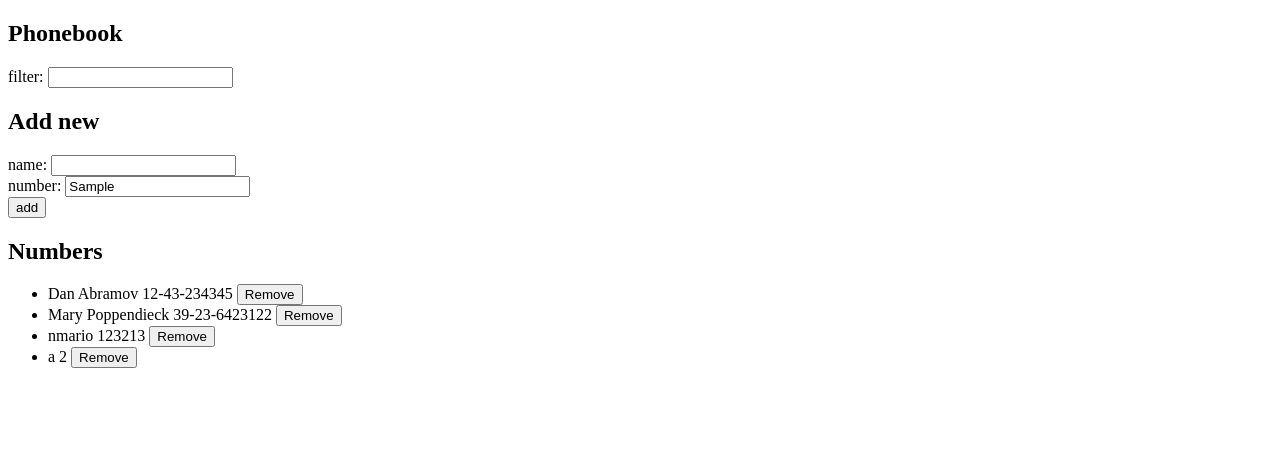
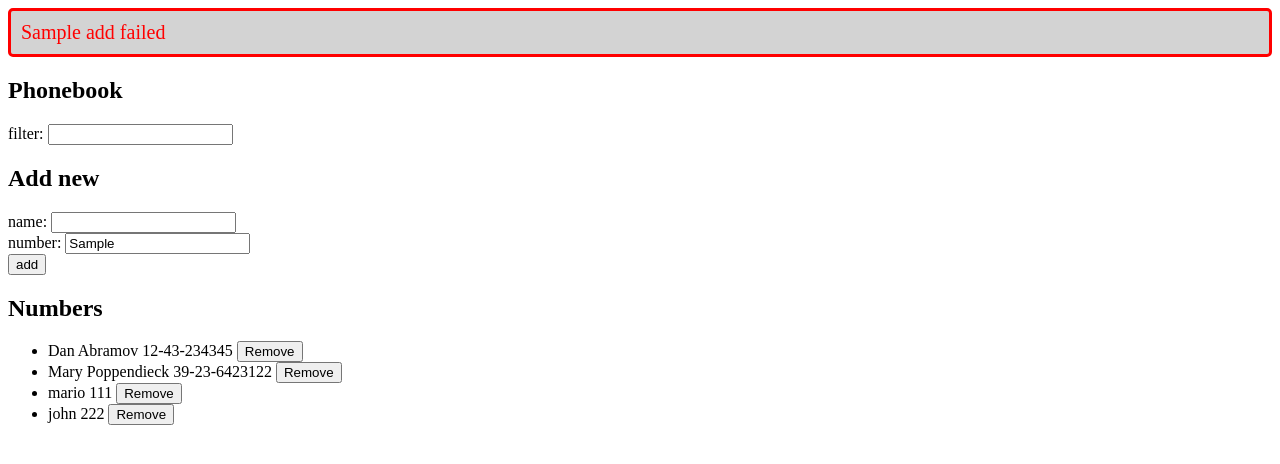
Before and after one commit to mariocauwe/fullstackopen, a React (Create React App) app in the folder part2/phonebook/: page / in a window 1280 px wide. Both pictures are taken after typing "Sample", "Sample" into the empty fields and a click on the button "add". Shown: the top 464 px of the page. Built offline with nearby package versions, Linux system fonts and the light colour scheme; no server answers; data requests are answered from the project's data file.

Commit message:
2.16 2.17

```diff
--- a/part2/phonebook/db.json
+++ b/part2/phonebook/db.json
@@ -11,13 +11,13 @@
       "id": 4
     },
     {
-      "name": "nmario",
-      "number": "123213",
+      "name": "mario",
+      "number": "111",
       "id": 5
     },
     {
-      "name": "a",
-      "number": "2",
+      "name": "john",
+      "number": "222",
       "id": 6
     }
   ]
--- a/part2/phonebook/src/App.js
+++ b/part2/phonebook/src/App.js
@@ -3,6 +3,9 @@ import Filter from './components/Filter'
 import NewPersonForm from './components/NewPersonForm'
 import Persons from './components/Persons'
 import  DbService from './services/dbService'
+import Status from './components/Status'
+
+import './style.css'
 
 const App = () => {
   console.log("re-render");
@@ -13,8 +16,20 @@ const App = () => {
   const [newPerson, setNewPerson] = useState({name:'',number:''})
 
   const [filter, setFilter] = useState('')
+  const [notification, setNotification] = useState({message:null,isError:false})
 
+  const ADDSUCCESS = " added successfully"
+  const ADDFAIL = " add failed"
+  const UPDATESUCCESS = " updated successfully"
+  const UPDATEFAIL = " update failed"
+  const REMOVESUCCESS = " removed successfully"
+  const REMOVEFAIL = " remove failed"
 
+  const updateNotification = (message,isError) => {
+    console.log("update notification",message)
+    setNotification({message,isError})
+    setTimeout( () => setNotification({message:null,isError:false}),10000)
+  }
   const reloadPeople = () => {
     console.log("loading people from db with axios");
     DbService.loadPeople().then( response => {
@@ -30,19 +45,53 @@ const App = () => {
     if(newPerson.name.length===0) return
 
     var p = persons.find(person => person.name===newPerson.name)
-    if(p!==undefined) {
+    if(p) {
       if(window.confirm(`${newPerson.name} is already in the phonebook. Replace the old number?`)) {
-        DbService.updateNumber({...p, number:newPerson.number})
+      DbService.updateNumber({...p, number:newPerson.number})
+      .then(response => {
+          console.log("response from update",response)
+          updateNotification(newPerson.name + UPDATESUCCESS,false)
+        })
+      .catch( error => {
+            updateNotification(newPerson.name + UPDATEFAIL,true)
+      })
       }
-      return
     }
-    DbService.savePerson(newPerson)
-      .then(response => {
-        console.log(response);
-        setPersons(persons.concat(newPerson))
-      }
-      )
+    else {
+      DbService.savePerson(newPerson)
+        .then(response => {
+          updateNotification(newPerson.name + ADDSUCCESS,false)
+          setPersons(persons.concat(newPerson))
+        })
+        .catch(error => {
+          updateNotification(newPerson.name + ADDFAIL,true)
+      })
+    }
     setNewPerson({name:'',number:''})
+  }
+
+  const removePerson = (e) => {
+    console.log("removePerson execution",e.target.value)
+    const p = filteredPersons.find(person => person.id==e.target.value)
+    if(p && window.confirm(`Are you sure te remove ${p.name}?`)) {
+      console.log("Ok to delete person")
+      DbService.removePerson(e.target.value)
+        .then(response => {
+          console.log("app then remove", response)
+          updateNotification(p.name + REMOVESUCCESS,false)
+          //setPersons(persons. concat(newPerson))
+        })
+        .catch(error => {
+          console.log("app catch remove", error)
+          updateNotification(p.name + REMOVEFAIL,true)
+        })
+    }
+  }
+
+  const search = (e) => {
+    console.log("filter on", e.target.value)
+    setFilter(e.target.value)
+    setFilteredPersons(persons.filter(person => person.name.toLowerCase().includes(e.target.value.toLowerCase())))
   }
 
   const handleNameChange = (e) => {
@@ -52,25 +101,11 @@ const App = () => {
     setNewPerson({name:newPerson.name, number:e.target.value})
   }
 
-  const search = (e) => {
-    console.log("filter on", e.target.value)
-    setFilter(e.target.value)
-    setFilteredPersons(persons.filter(person => person.name.toLowerCase().includes(e.target.value.toLowerCase())))
-  }
-
-  const removePerson = (e) => {
-    console.log("removePerson execution",e.target.value)
-    const p = filteredPersons.find(person => person.id==e.target.value)
-    if(p!==undefined && window.confirm(`Are you sure te remove ${p.name}?`)) {
-      console.log("Ok to delete person")
-      DbService.removePerson(e.target.value)
-    }
-  }
-
   useEffect( reloadPeople ,[])
 
   return (
     <div>
+      <Status message={notification.message} isError={notification.isError} />
       <h2>Phonebook</h2>
       <Filter filter={filter} search={search} />
 
--- /dev/null
+++ b/part2/phonebook/src/components/Status.js
@@ -0,0 +1,11 @@
+const Status = (props) => {
+    const className = props.isError?"notificationError":"notificationOk"
+console.log("Status", props)
+    if(props.message!==null) {
+        console.log("props.message not null", props.message);
+        return <div className={className}>{props.message}</div>
+    }
+    else return null
+}
+
+export default Status
--- a/part2/phonebook/src/services/dbService.js
+++ b/part2/phonebook/src/services/dbService.js
@@ -4,15 +4,16 @@ const localServer = "http://localhost:3001/persons"
 
 const savePerson = newPerson => {
     console.log("dbService.addPerson");
-    return axios
-        .post(localServer,newPerson)
+    return axios.post(localServer,newPerson)
         .then(response => {
-            console.log("Added new person",response)
+            console.log("Add person",response)
             return response.data
         })
         .catch(error => {
             console.log('saving to db failed')
+            throw new Error(error)
         })
+
 }
 const updateNumber= updatePerson => {
     console.log("dbService.updateNumber",updatePerson);
@@ -23,7 +24,8 @@ const updateNumber= updatePerson => {
             return response.data
         })
         .catch(error => {
-            console.log('saving to db failed')
+            console.log('saving to db failed',error)
+            throw new Error(error.data)
         })
 }
 const loadPeople = () => {
@@ -35,6 +37,7 @@ const loadPeople = () => {
         })
         .catch(error => {
             console.log('loading people from db failed')
+            throw new Error(error.data)
          })
 }
 
@@ -42,11 +45,13 @@ const removePerson = personId => {
     console.log("dbService.removePerson", personId);
     return axios
         .delete(`${localServer}/${personId}`)
-      .then(response => {
-            console.log("deleted", response.data)
-        } )
-        .catch (error => {
-            console.log("delete failed")
+        .then(response => {
+            console.log("deleted", personId)
+            return personId
+        })
+        .catch(error => {
+            console.log("delete failed", error)
+            throw new Error(personId)
         })
 }
 
--- /dev/null
+++ b/part2/phonebook/src/style.css
@@ -0,0 +1,18 @@
+.notificationOk {
+    color: green;
+    background: lightgrey;
+    font-size: 20px;
+    border-style: solid;
+    border-radius: 5px;
+    padding: 10px;
+    margin-bottom: 10px;
+  }
+  .notificationError {
+    color: red;
+    background: lightgrey;
+    font-size: 20px;
+    border-style: solid;
+    border-radius: 5px;
+    padding: 10px;
+    margin-bottom: 10px;
+  }
```
